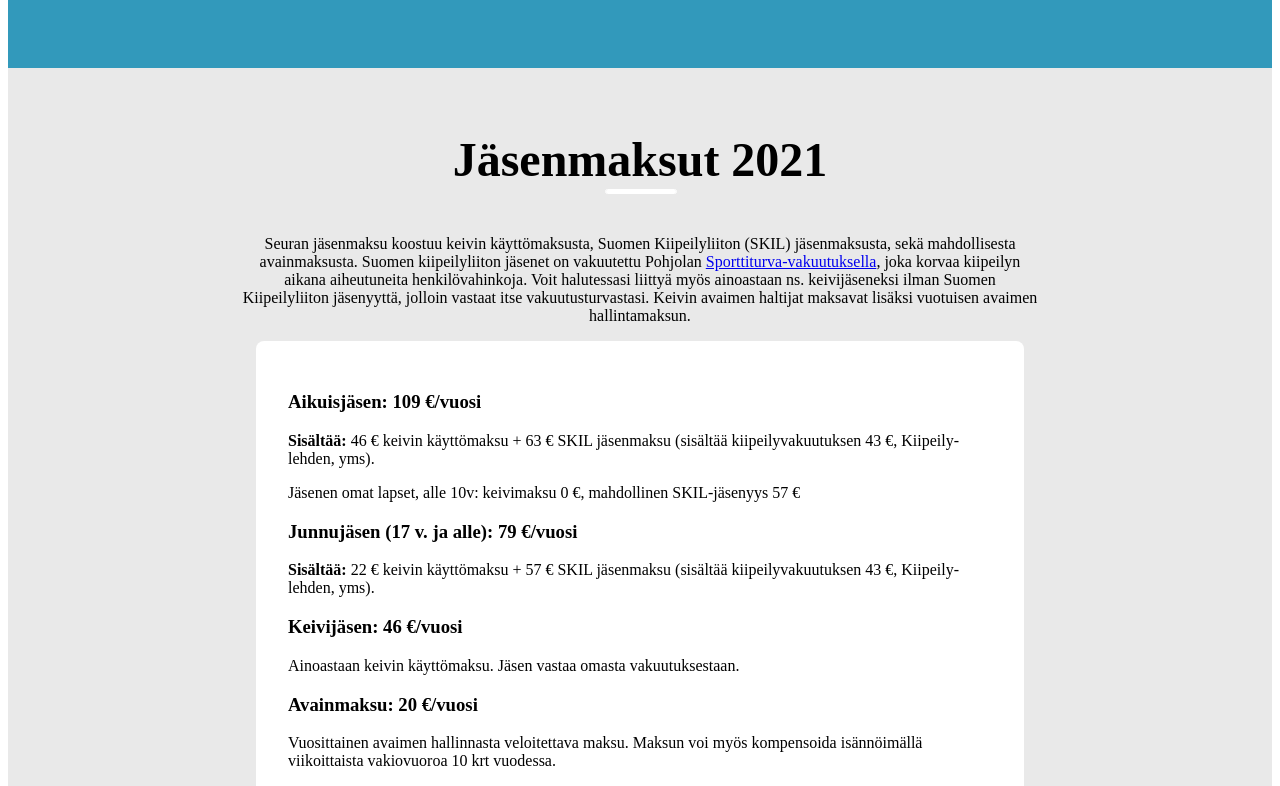
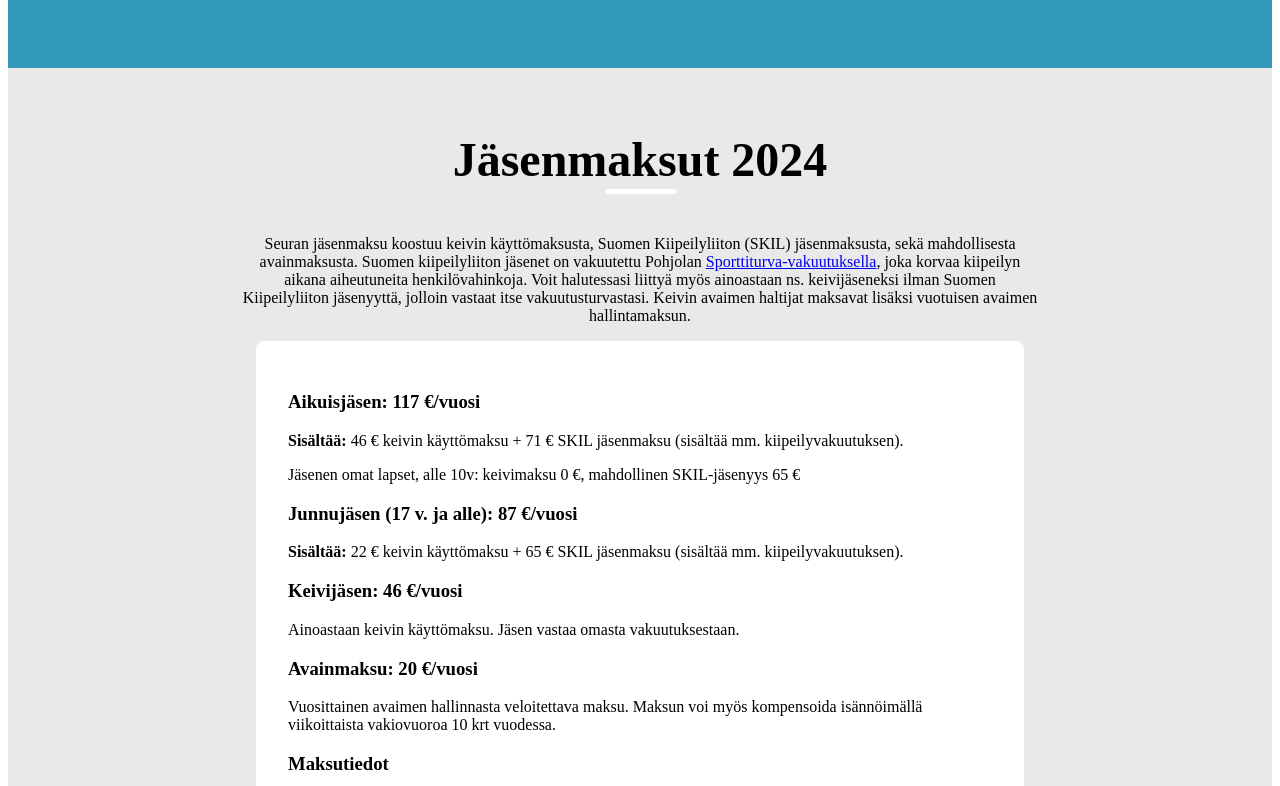
Before and after one commit to mikkosalo/kisky-gatsby, a Gatsby site: page /seura in a window 1280 px wide. Shown: the part 420-1206 px from the top of the page. Built offline with nearby package versions, Linux system fonts and the light colour scheme; Gatsby itself is replaced by a stand-in of ours.

Commit message:
Update seura.js

```diff
--- a/src/pages/seura.js
+++ b/src/pages/seura.js
@@ -51,16 +51,16 @@ const Keivi = () => {
       </Section>
 
       <Section background="light" id="jasenmaksut">
-        <h2>Jäsenmaksut 2021</h2>
+        <h2>Jäsenmaksut 2024</h2>
         <Content>
           <p>Seuran jäsenmaksu koostuu keivin käyttömaksusta, Suomen Kiipeilyliiton (SKIL) jäsenmaksusta, sekä mahdollisesta avainmaksusta. Suomen kiipeilyliiton jäsenet on vakuutettu Pohjolan <a href="http://climbing.fi/content/kiipeilyvakuutus">Sporttiturva-vakuutuksella</a>, joka korvaa kiipeilyn aikana aiheutuneita henkilövahinkoja. Voit halutessasi liittyä myös ainoastaan ns. keivijäseneksi ilman Suomen Kiipeilyliiton jäsenyyttä, jolloin vastaat itse vakuutusturvastasi. Keivin avaimen haltijat maksavat lisäksi vuotuisen avaimen hallintamaksun.</p>
         </Content>
         <Box>
-          <h3>Aikuisjäsen: 109 €/vuosi</h3>
-          <p><b>Sisältää:</b> 46 € keivin käyttömaksu + 63 € SKIL jäsenmaksu (sisältää kiipeilyvakuutuksen 43 €, Kiipeily-lehden, yms).</p>
-          <p>Jäsenen omat lapset, alle 10v: keivimaksu 0 €, mahdollinen SKIL-jäsenyys 57 € </p>
-          <h3>Junnujäsen (17 v. ja alle): 79 €/vuosi</h3>
-          <p><b>Sisältää:</b> 22 € keivin käyttömaksu + 57 € SKIL jäsenmaksu  (sisältää kiipeilyvakuutuksen 43 €, Kiipeily-lehden, yms).</p>
+          <h3>Aikuisjäsen: 117 €/vuosi</h3>
+          <p><b>Sisältää:</b> 46 € keivin käyttömaksu + 71 € SKIL jäsenmaksu (sisältää mm. kiipeilyvakuutuksen).</p>
+          <p>Jäsenen omat lapset, alle 10v: keivimaksu 0 €, mahdollinen SKIL-jäsenyys 65 € </p>
+          <h3>Junnujäsen (17 v. ja alle): 87 €/vuosi</h3>
+          <p><b>Sisältää:</b> 22 € keivin käyttömaksu + 65 € SKIL jäsenmaksu  (sisältää mm. kiipeilyvakuutuksen).</p>
           <h3>Keivijäsen: 46 €/vuosi</h3>
           <p>Ainoastaan keivin käyttömaksu. Jäsen vastaa omasta vakuutuksestaan.</p>
           <h3>Avainmaksu: 20 €/vuosi</h3>
@@ -69,7 +69,7 @@ const Keivi = () => {
           <p>
             <b>Saaja:</b> Kirkkonummen Seudun Kiipeilijät ry<br />
             <b>Tilinumero (IBAN):</b> FI66 3939 0057 5729 01, <b>BIC:</b> SBANFIHH<br />
-            <b>Viesti:</b> Jäsenmaksu 2021 + Oma Nimi
+            <b>Viesti:</b> Jäsenmaksu + Oma Nimi
           </p>
           <h3>Keivin avaimet</h3>
           <p>Avainten rajallisesta määrästä johtuen, avaimet jaetaan vuosittain hakemusten perusteella syyskokouksen yhteydessä vuodeksi kerrallaan. Myös nykyisten avainten haltijoiden tulee hakea avaimen hallintaa vuosittain.</p>
```
